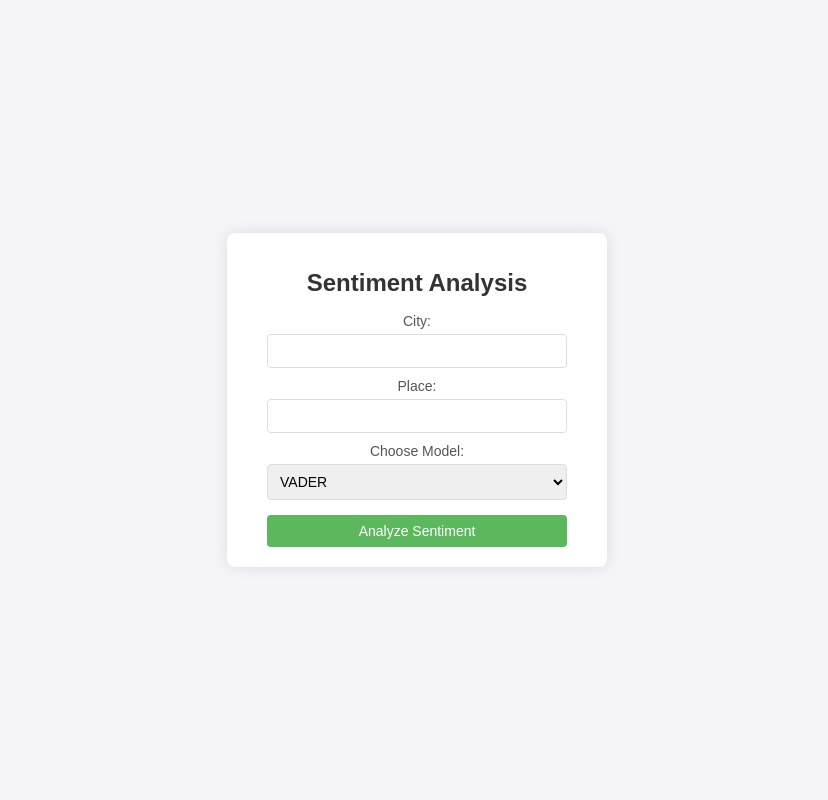
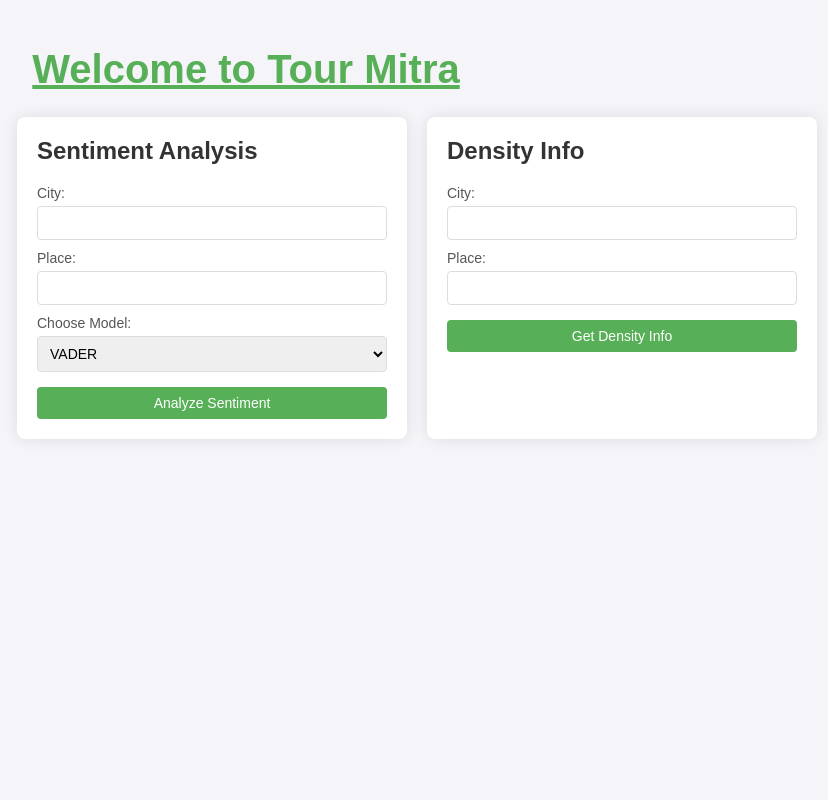
Before and after one commit to learnervaibhav/Tourism-Spots-Assessment-System, a Flask app: page / in a window 1280 px wide. Shown: the whole page, without its empty margins (223-1051 px from the left). Run offline with Flask 3, Linux system fonts and the light colour scheme; parts of the project's set-up code (start-up, migrations or seed data) failed here and were passed over.

Commit message:
changes in code

```diff
--- a/App.py/App.py
+++ b/App.py/App.py
@@ -5,12 +5,39 @@ app = Flask(__name__)
 
 # Load the combined sentiment scores DataFrame
 sentiment_df = pd.read_csv("D:\\Sentiment analysis model\\vaderroberta.csv")
+density_df = pd.read_csv("D:\\Sentiment analysis model\\Density.csv")
 
 @app.route('/')
 def home():
     return render_template("index.html")
 
-@app.route('/get_sentiment', methods=['POST','GET'])
+@app.route('/get_features', methods=['POST'])
+@app.route('/get_features', methods=['POST'])
+def get_features():
+    data = request.form
+    city = data.get("city")
+    place = data.get("name")
+
+    # Validate input fields
+    if not city or not place:
+        return jsonify({"error": "Please provide both city and place"}), 400
+
+    # Filter the Density.csv dataset based on user input
+    features = density_df[(density_df['City'] == city) & (density_df['Name'] == place)]
+
+    if features.empty:
+        return jsonify({"error": "No data found for the specified city and place"}), 404
+
+    # Extract the row as a dictionary to send to the frontend
+    feature_data = features.iloc[0].to_dict()
+
+    # Replace NaN values with None (which will be converted to null in JSON)
+    feature_data = {key: (None if pd.isna(value) else value) for key, value in feature_data.items()}
+
+    return jsonify(feature_data)
+
+
+@app.route('/get_sentiment', methods=['POST'])
 def get_sentiment():
     data = request.get_json()
     city = data.get("City")
@@ -21,12 +48,10 @@ def get_sentiment():
     if not city or not place or not model_choice:
         return jsonify({"error": "Please provide city, place, and model choice"}), 400
 
-    # Filtering DataFrame for specified city and place
     try:
         filtered = sentiment_df[(sentiment_df['City'] == city) & (sentiment_df['Place'] == place)]
         if filtered.empty:
             return jsonify({"error": "No sentiment score found for the specified city and place"}), 404
-
 
         if model_choice == "VADER":
             result = {
@@ -47,6 +72,7 @@ def get_sentiment():
                     "Positive": filtered['roberta_pos'].values[0],
                     "Neutral": filtered['roberta_neu'].values[0],
                     "Negative": filtered['roberta_neg'].values[0],
+
                 }
             }
         else:
--- a/App.py/templates/index.html
+++ b/App.py/templates/index.html
@@ -3,28 +3,41 @@
 <head>
     <meta charset="UTF-8">
     <meta name="viewport" content="width=device-width, initial-scale=1.0">
-    <title>Sentiment Analysis</title>
+    <title>Tour Mitra - Sentiment Analysis & Density Information</title>
     <style>
         body {
             font-family: Arial, sans-serif;
             background-color: #f5f4f9;
             display: flex;
-            justify-content: center;
+            flex-direction: column;
             align-items: center;
-            height: 100vh;
             margin: 0;
+            padding: 20px;
+        }
+        .header {
+            font-size: 32px;
+            color: #57af57;
+            margin-bottom: 25px;
+            font-size: 40px;
+            margin-left: -342px;
         }
         .container {
+            display: flex;
+            gap: 20px;
+            width: 80%;
+            max-width: 800px;
+        }
+        .card {
             background-color: #fff;
-            padding: 20px 40px;
+            padding: 20px;
             border-radius: 8px;
             box-shadow: 0px 0px 15px rgba(0, 0, 0, 0.1);
-            width: 300px;
-            text-align: center;
+            width: 100%;
         }
-        h1 {
+        .card h2 {
             font-size: 24px;
             color: #333;
+            margin-top: 0;
         }
         label {
             display: block;
@@ -42,7 +55,7 @@
             box-sizing: border-box;
         }
         button {
-            background-color: #5cb85c;
+            background-color: #57af57;
             color: #fff;
             border: none;
             cursor: pointer;
@@ -51,7 +64,7 @@
         button:hover {
             background-color: #4cae4c;
         }
-        #result {
+        #result, #density-result {
             margin-top: 20px;
             padding: 15px;
             background-color: #e9ecef;
@@ -66,8 +79,12 @@
     </style>
 </head>
 <body>
+    <h1 class="header"><u>Welcome to Tour Mitra</u></h1>
     <div class="container">
-        <h1>Sentiment Analysis</h1>
+
+        <!-- Sentiment Analysis Card -->
+        <div class="card">
+            <h2>Sentiment Analysis</h2>
             <form id="sentiment-form">
                 <label for="city">City:</label>
                 <input type="text" id="city" name="City" required>
@@ -84,7 +101,7 @@
                 <button type="submit">Analyze Sentiment</button>
             </form>
 
-        <!-- Output container for results -->
+            <!-- Output container for sentiment results -->
             <div id="result">
                 <p class="result-label">City: <span id="result-city"></span></p>
                 <p class="result-label">Place: <span id="result-place"></span></p>
@@ -95,7 +112,33 @@
             </div>
         </div>
 
+        <!-- Density Information Card -->
+        <div class="card">
+            <h2>Density Info</h2>
+            <form id="density-form">
+                <label for="density-city">City:</label>
+                <input type="text" id="density-city" name="city" required>
+
+                <label for="density-place">Place:</label>
+                <input type="text" id="density-place" name="name" required>
+
+                <button type="submit">Get Density Info</button>
+            </form>
+
+            <!-- Output container for density results -->
+            <div id="density-result">
+                <p class="result-label">Entrance Fee: <span id="density-fee"></span> rs</p>
+                <p class="result-label"> Exploration Time: <span id="density-time"></span> hrs</p>
+                <p class="result-label">DSLR Allowed: <span id="density-dslr"></span></p>
+                <p class="result-label">Google Reviews: <span id="density-reviews"></span></p>
+                <p class="result-label">Best Time to Visit: <span id="density-besttime"></span></p>
+                <p class="result-label">Airport (within 50km): <span id="density-airport"></span></p>
+            </div>
+        </div>
+    </div>
+
     <script>
+    // Handle sentiment form submission
     document.getElementById("sentiment-form").addEventListener("submit", async function(event) {
         event.preventDefault();
         const city = document.getElementById("city").value;
@@ -113,27 +156,51 @@
         const resultData = await response.json();
 
         if (response.ok) {
-            // Convert scores to percentages
-            const positive = (resultData.Sentiment.Positive * 100).toFixed(2) + "%";
-            const neutral = (resultData.Sentiment.Neutral * 100).toFixed(2) + "%";
-            const negative = (resultData.Sentiment.Negative * 100).toFixed(2) + "%";
-            const compound = (resultData.Sentiment.Compound * 100).toFixed(2) + "%";
-
-            // Populate results in the result container
+            // Update sentiment results
             document.getElementById("result-city").textContent = resultData.City;
             document.getElementById("result-place").textContent = resultData.Place;
-            document.getElementById("result-positive").textContent = positive;
-            document.getElementById("result-neutral").textContent = neutral;
-            document.getElementById("result-negative").textContent = negative;
-            document.getElementById("result-compound").textContent = compound;
+            document.getElementById("result-positive").textContent = resultData.Sentiment.Positive;
+            document.getElementById("result-neutral").textContent = resultData.Sentiment.Neutral;
+            document.getElementById("result-negative").textContent = resultData.Sentiment.Negative;
+            document.getElementById("result-compound").textContent = resultData.Sentiment.Compound;
 
-            // Show result container
             document.getElementById("result").style.display = "block";
         } else {
-            alert(resultData.error || "An error occurred.");
+            alert(resultData.error);
+        }
+    });
+
+    // Handle density info form submission
+    document.getElementById("density-form").addEventListener("submit", async function(event) {
+        event.preventDefault();
+        const city = document.getElementById("density-city").value;
+        const place = document.getElementById("density-place").value;
+
+        const response = await fetch("/get_features", {
+            method: "POST",
+            headers: {
+                "Content-Type": "application/x-www-form-urlencoded"
+            },
+            body: new URLSearchParams({ city: city, name: place })
+        });
+
+        const resultData = await response.json();
+
+        if (response.ok) {
+            // Handle potential NaN values gracefully
+            document.getElementById("density-fee").textContent = resultData["Entrance Fee in INR"] || "N/A";
+            document.getElementById("density-time").textContent = resultData["time needed to visit in hrs"] || "N/A";
+            document.getElementById("density-weekly-off").textContent = resultData["Weekly Off"] || "N/A";
+            document.getElementById("density-dslr").textContent = resultData["DSLR Allowed"] || "N/A";
+            document.getElementById("density-airport").textContent = resultData["Airport with 50km Radius"] || "N/A";
+            document.getElementById("density-reviews").textContent = resultData["Google review rating"] || "N/A";
+            document.getElementById("density-besttime").textContent = resultData["Best Time to visit"] || "N/A";
+
+            document.getElementById("density-result").style.display = "block";
+        } else {
+            alert(resultData.error);
         }
     });
     </script>
-
 </body>
 </html>
```
Lines whose indentation alone changed are shown as unchanged.
